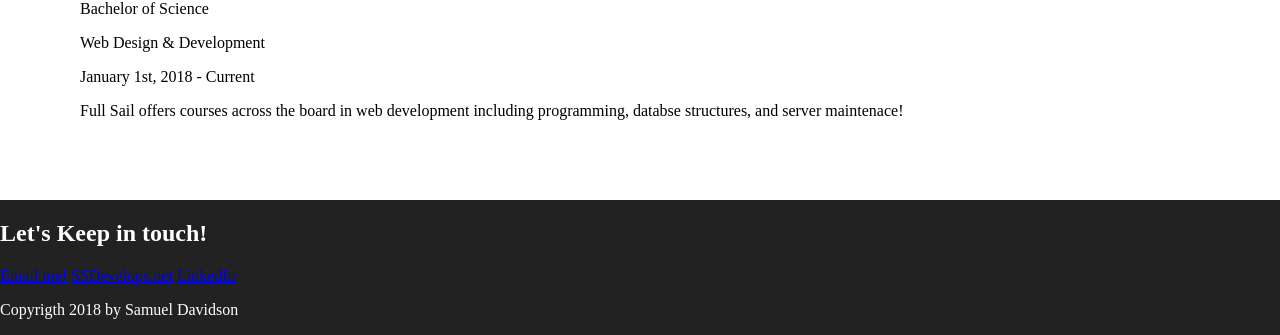
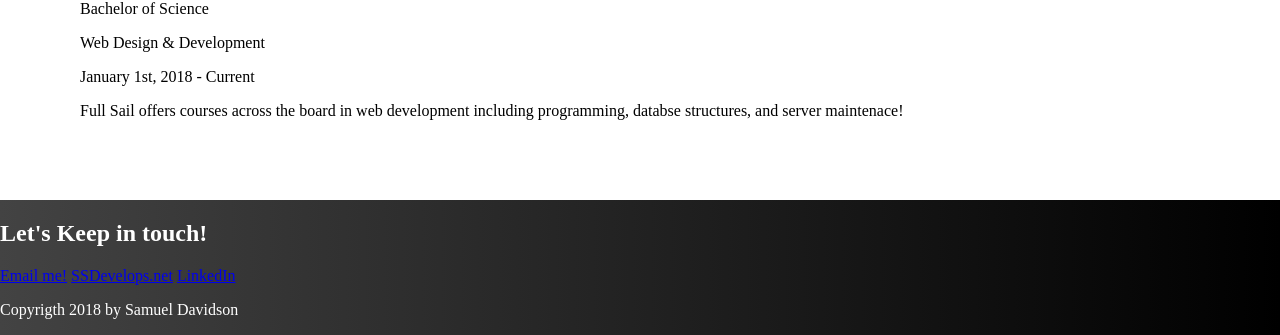
Before and after one commit to SSDCreates/SSDCreates.github.io, a PHP site: page /resume/index.html in a window 1280 px wide. Shown: the part 2124-2459 px from the top of the page. Run offline with PHP 8.4, Linux system fonts and the light colour scheme; style sheets or scripts are compiled from the project's sources; some web fonts are replaced.

Commit message:
anotherfix
it's getting too late

```diff
--- a/style.styl
+++ b/style.styl
@@ -4,9 +4,13 @@ body
   font-family 'Inknut Antiqua'
 header
   text-align center
-  background #36B5BF
+  background: #283048
+  background: -webkit-linear-gradient(to right, #859398, #283048)
+  background: linear-gradient(to right, #859398, #283048)
+
+
   margin 0
-  background-image url("wallpaperBG.jpg")
+  // background-image url("wallpaperBG.jpg")
   background-position center
   background-size cover
 
@@ -30,7 +34,10 @@ header
       width 100%
     }
 nav
-  background #7A7E8E
+  background: #000000
+  background: -webkit-linear-gradient(to right, #434343, #000000)
+  background: linear-gradient(to right, #434343, #000000)
+
 ul
   display flex
   justify-content space-around
@@ -57,7 +64,9 @@ section
       color #2f2f2f
 footer
   font-size 1rem
-  background #222222
+  background: #000000
+  background: -webkit-linear-gradient(to right, #434343, #000000)
+  background: linear-gradient(to right, #434343, #000000)
   color #FFFFFF
   display flex
   .about
```
Also changed, not shown: style.css (+1 -1 lines), 1 other file.
